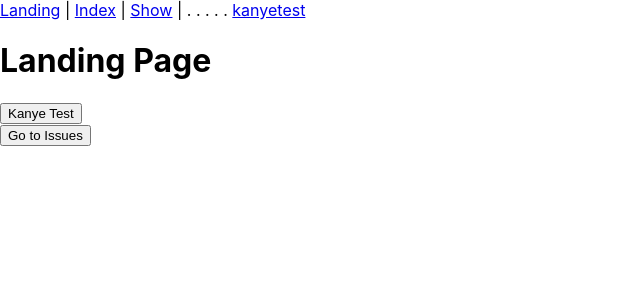
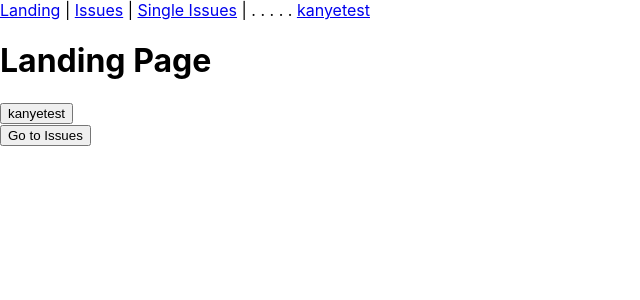
Before and after one commit to adamgrunke/react-github-clone, a React (Create React App) app: page / in a window 1280 px wide. Shown: the top 300 px of the page, without its empty margins (0-640 px from the left). Built offline with nearby package versions, Linux system fonts and the light colour scheme.

Commit message:
passing the issue number to the :id of the show page

```diff
--- a/src/App.jsx
+++ b/src/App.jsx
@@ -14,19 +14,20 @@ import {
 
 class App extends React.Component {
 
+
   render () {
     return (
       <Router>
       <nav>
         <Link to='/'>Landing</Link>{' | '}
-        <Link to='/Index'>Index</Link>{' | '}
-        <Link to='/show/:id'>Show</Link>{' | . . . . .  '}
+        <Link to='/issues'>Issues</Link>{' | '}
+        <Link to='/issues/:id'>Single Issues</Link>{' | . . . . .  '}
         <Link to='/kanyetest'>kanyetest</Link>
       </nav>
 
         <Route exact path='/' component={Landing}/>
-        <Route exact path='/Index' component={Index}/>
-        <Route exact path='/show/:id' component={Show}/>
+        <Route exact path='/issues' component={Index}/>
+        <Route exact path='/issues/:id' component={Show}/>
         <Route exact path='/kanyetest' component={KanyeTest}/>
 
       </Router>
--- a/src/Components/Index.jsx
+++ b/src/Components/Index.jsx
@@ -1,11 +1,13 @@
 import React from 'react'
 import axios from 'axios'
 import moment from 'moment'
+import {Link} from 'react-router-dom'
+
+
 
 class Index extends React.Component {
-
     state = {
-        issues: ['test1','test2','test3','test4']
+        issues: []
     }
 
     componentDidMount() {
@@ -18,27 +20,25 @@ class Index extends React.Component {
         })
     }
 
+    render() {
 
-    render () {
         return(
             <>
-                <h1>Index Page</h1>
-                    {this.state.issues.map((issue, i) =>
+                {this.state.issues.map((issue, i) =>
                     <div key={i}>
                         <h2>{issue.title}</h2>
                         <h3>Issue Number: {issue.number}</h3>
-                        <p>Submitted by {issue.id}</p>
+                        <p>Submitted by {issue.user.login}</p>
                         <p> submitted {moment(issue.created_at).startOf().fromNow()}</p>
-
+                        <Link to={`/issues/${issue.number}`}>
+                            <button type="button" className="btn btn">Go to Issue Details</button>
+                        </Link>
                         <hr></hr>
                     </div>)}
-
             </>
-        )
+        );
     }
 }
 
 
-
-
 export default Index;
--- a/src/Components/Landing.jsx
+++ b/src/Components/Landing.jsx
@@ -4,13 +4,11 @@ import {Link} from 'react-router-dom'
 const Landing = props => (
     <>
         <h1>Landing Page</h1>
-
         <div>
-            <Link to='/KanyeTest'>
-                <button type="button" className="btn btn">Kanye Test</button>
+            <Link to='/kanyetest'>
+                <button type="button" className="btn btn">kanyetest</button>
             </Link>
         </div>
-
         <div>
             <Link to='/Index'>
                 <button type="button" className="btn btn">Go to Issues</button>
```
Also changed, not shown: 1 other file (tests, documents, lock files or other folders).
